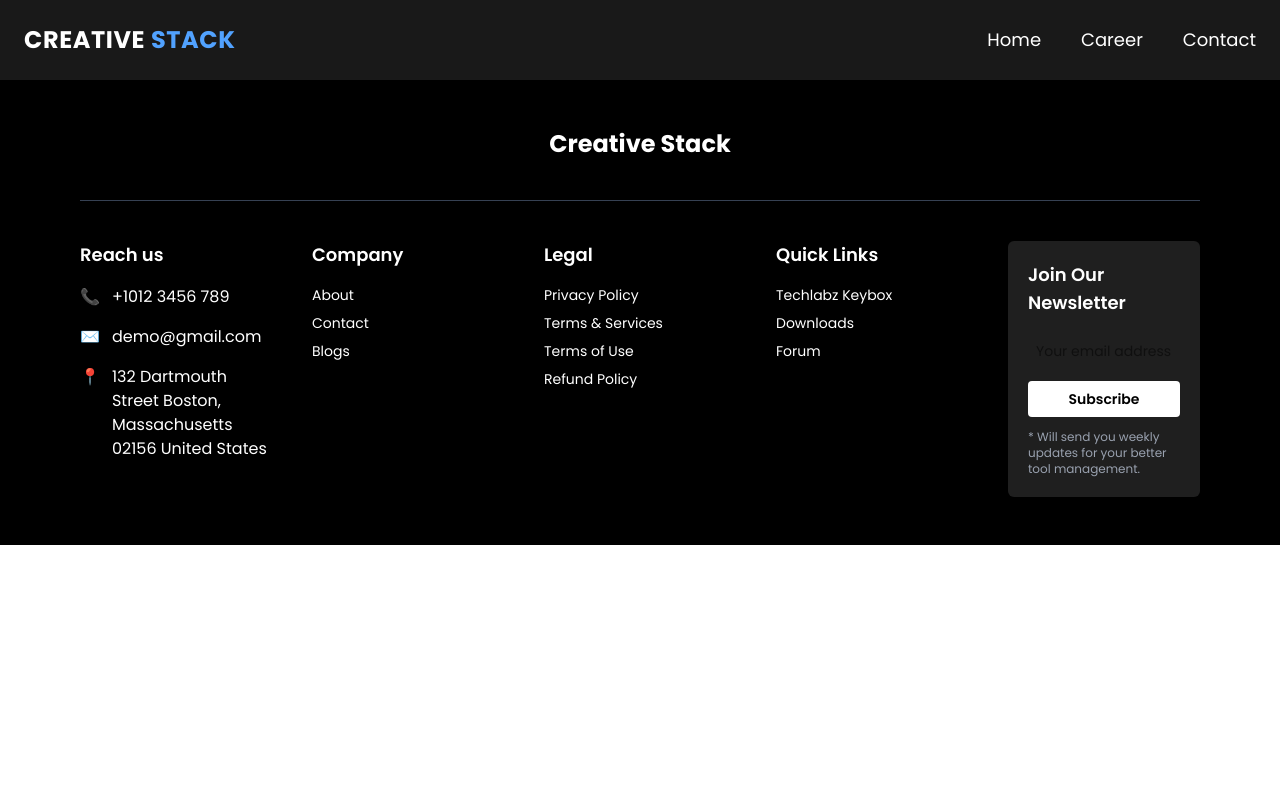
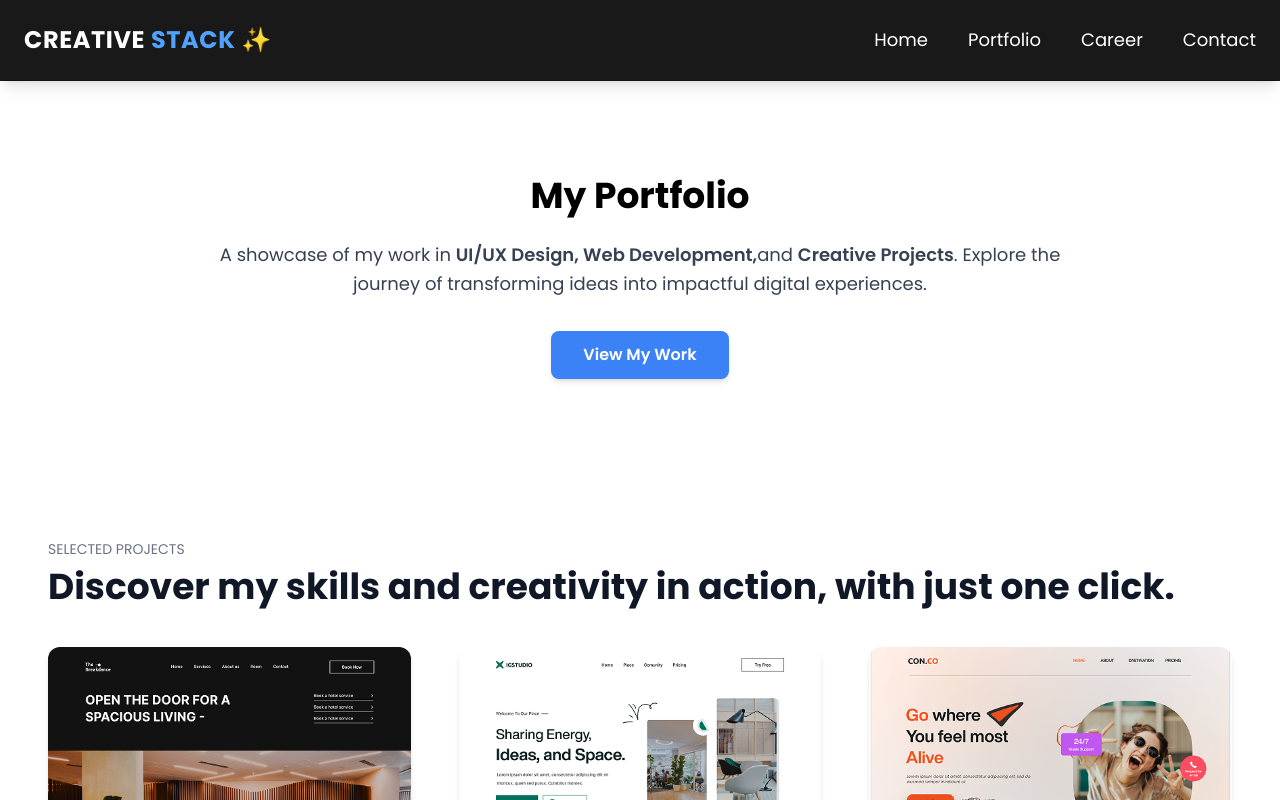
Before and after one commit to Abhinavsaini001/Creative--stack, a React (Vite) app: page /portfolio in a window 1280 px wide. Shown: the top 800 px of the page. Built offline with nearby package versions, Linux system fonts and the light colour scheme.

Commit message:
career and contact

```diff
--- a/src/App.jsx
+++ b/src/App.jsx
@@ -10,6 +10,7 @@ import ContactUs from "./Pages/ContactUs/ContactUs";
 // Components
 import Header from "./Component/Header";
 import Footer from "./Component/Footer";
+import Portfolio from "./Pages/Portfolio/Portfolio";
 
 function App() {
   return (
@@ -21,6 +22,7 @@ function App() {
       <div className="pt-20">
         <Routes>
           <Route path="/" element={<Home />} />
+          <Route path="/portfolio" element={<Portfolio />} />
           <Route path="/career" element={<Career />} />
           <Route path="/contact" element={<ContactUs />} />
         </Routes>
--- a/src/Component/Header.jsx
+++ b/src/Component/Header.jsx
@@ -8,7 +8,7 @@ const Navbar = () => {
       <div className="max-w-7xl mx-auto px-6 py-6 flex justify-between items-center">
         {/* Logo */}
         <Link to="/" className="text-2xl font-bold text-white tracking-wide">
-          CREATIVE <span className="text-blue-400">STACK</span>
+          CREATIVE <span className="text-blue-400">STACK ✨</span>
         </Link>
 
         {/* Links */}
@@ -19,6 +19,14 @@ const Navbar = () => {
               className="cursor-pointer hover:text-blue-400 transition"
             >
               Home
+            </Link>
+          </li>
+          <li>
+            <Link
+              to="/portfolio"
+              className="cursor-pointer hover:text-blue-400 transition"
+            >
+              Portfolio
             </Link>
           </li>
           <li>
--- a/src/Pages/Career/HeroSection.jsx
+++ b/src/Pages/Career/HeroSection.jsx
@@ -7,7 +7,7 @@ const HeroSection = () => {
       <div className="max-w-4xl mx-auto">
         {/* Heading */}
         <h1 className="text-4xl md:text-4xl font-bold text-black mb-6">
-          Kickstart Your Career with Our Paid Internship Program
+          Careers & Build Digital Solutions with Us
         </h1>
 
         {/* Subheading */}
--- /dev/null
+++ b/src/Pages/Portfolio/Portfolio.jsx
@@ -0,0 +1,16 @@
+import React from 'react'
+import ProjectCard from './ProjectCard'
+import PortfolioHero from './PortfolioHero'
+import Testimonial from '../Home/Testimonial'
+
+const Portfolio = () => {
+  return (
+    <>
+        <PortfolioHero/>
+        <ProjectCard/>
+        <Testimonial/>
+    </>
+  )
+}
+
+export default Portfolio
--- /dev/null
+++ b/src/Pages/Portfolio/PortfolioHero.jsx
@@ -0,0 +1,31 @@
+// src/components/PortfolioHero.jsx
+import React from "react";
+
+const PortfolioHero = () => {
+  return (
+    <section className="bg-white text-black py-24 text-center">
+      <div className="max-w-4xl mx-auto px-4">
+        {/* Heading */}
+        <h1 className="text-5xl md:text-4xl font-extrabold mb-6">
+          My Portfolio
+        </h1>
+
+        {/* Subheading */}
+        <p className="text-lg text-gray-700 leading-relaxed mb-8">
+          A showcase of my work in <span className="font-semibold">UI/UX Design, Web Development,</span>
+          and <span className="font-semibold">Creative Projects</span>.
+          Explore the journey of transforming ideas into impactful digital experiences.
+        </p>
+
+        {/* CTA Button */}
+        <div className="flex justify-center">
+          <button className="bg-[#3B82F6] text-white font-semibold px-8 py-3 rounded-lg shadow-md hover:bg-blue-600 transition duration-300">
+            View My Work
+          </button>
+        </div>
+      </div>
+    </section>
+  );
+};
+
+export default PortfolioHero;
```
